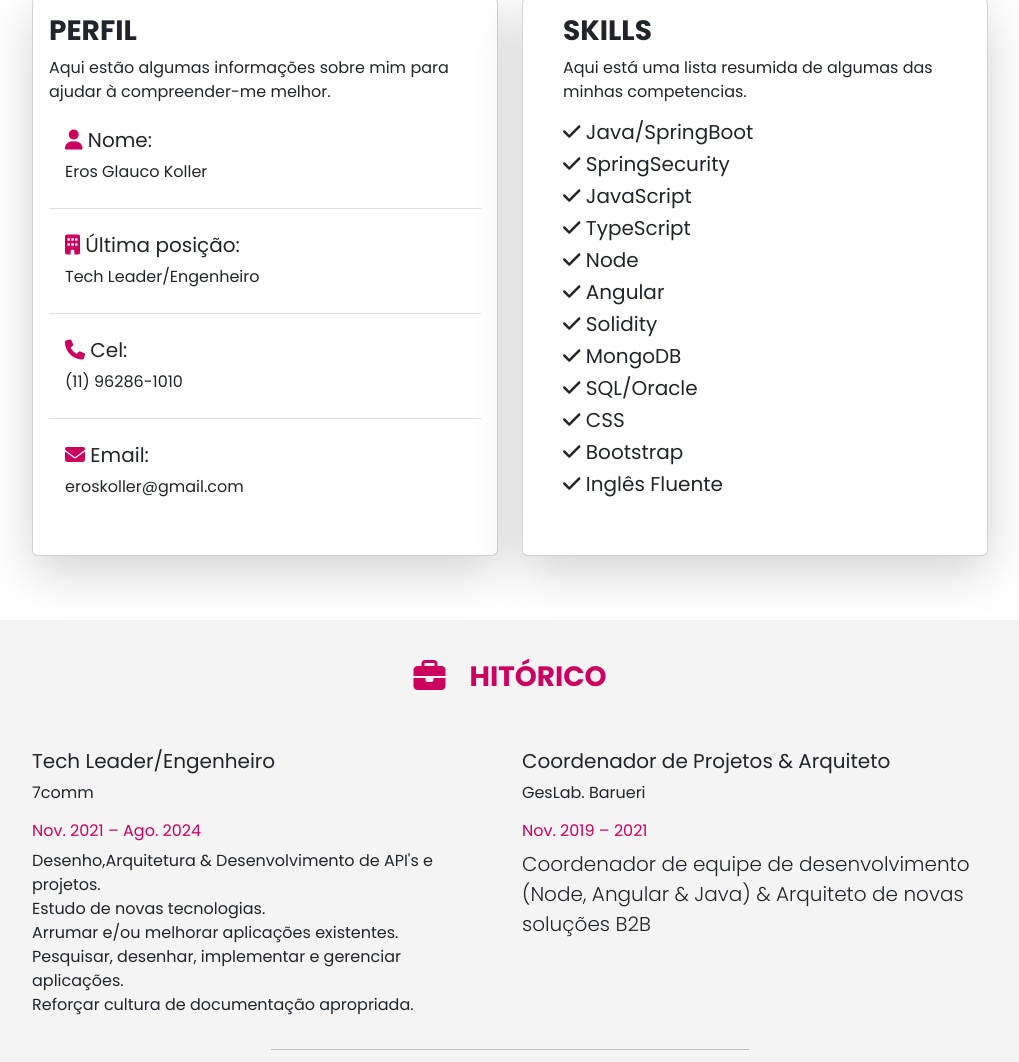
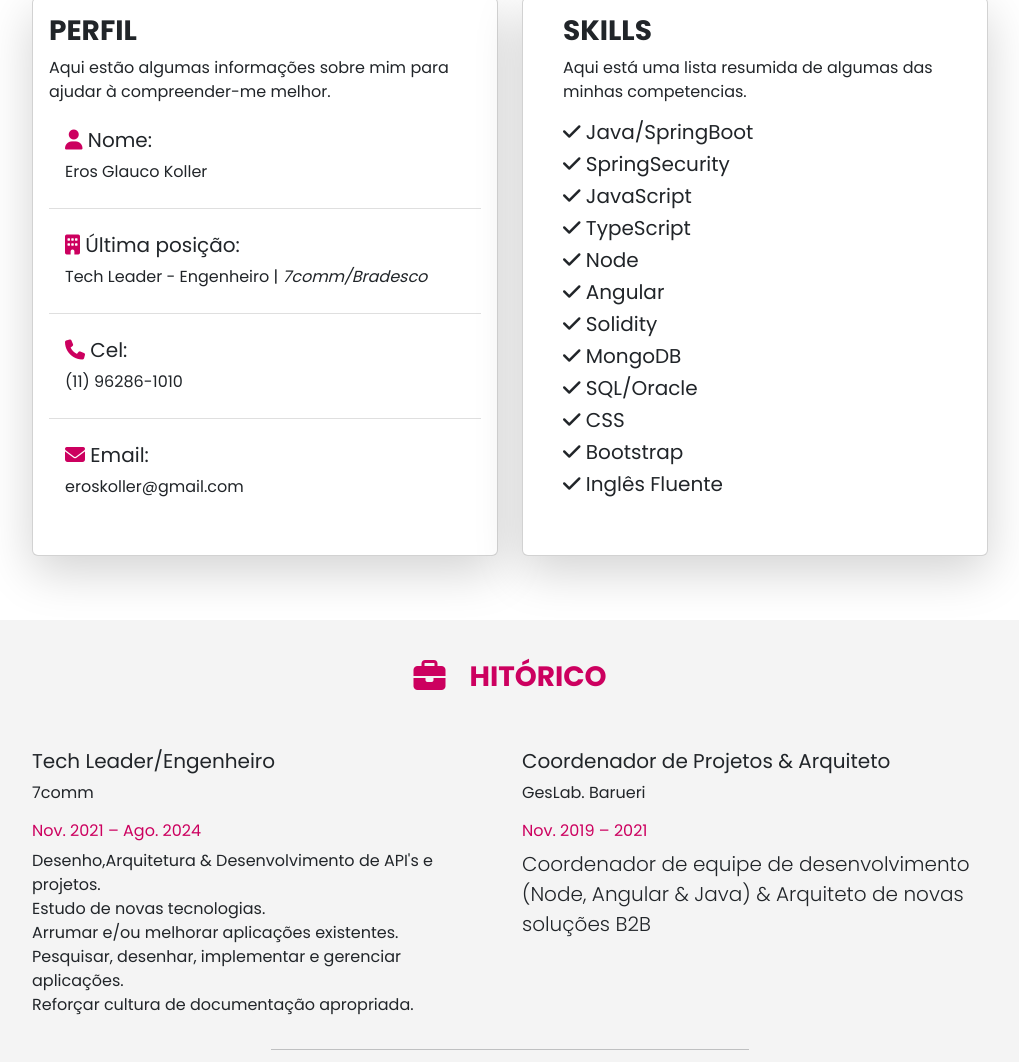
Before and after one commit to ErosKollerDev/cv-eroskoller-dev, a website: page index.html in a window 1280 px wide. Shown: the part 1295-2357 px from the top of the page, without its empty margins (130-1149 px from the left). Drawn offline with Linux system fonts and the light colour scheme.

```diff
--- a/index.html
+++ b/index.html
@@ -117,10 +117,11 @@
                   <h5 class="text-transform">
                     <i class="fas fa-building text-primary"></i> Última posição:
                   </h5>
-                  <p>Tech Leader/Engenheiro
+                  <p>Tech Leader - Engenheiro |
+                    <span class="fst-italic">7comm/Bradesco</span>
                   </p>
                 </li>
-                <li class="list-group-item mb-3">
+                <li class=" list-group-item mb-3">
                   <h5 class="text-transform">
                     <i class="fas fa-phone text-primary"></i> Cel:
                   </h5>
```
